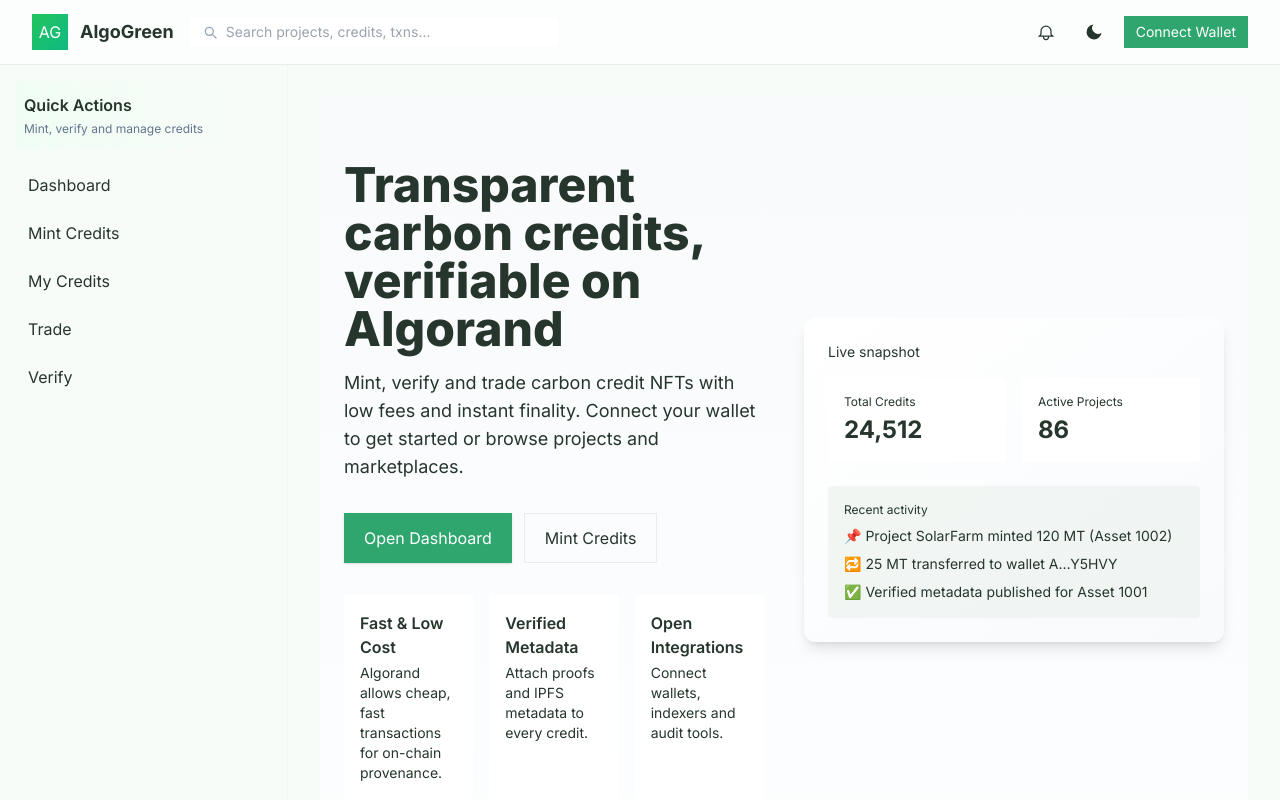
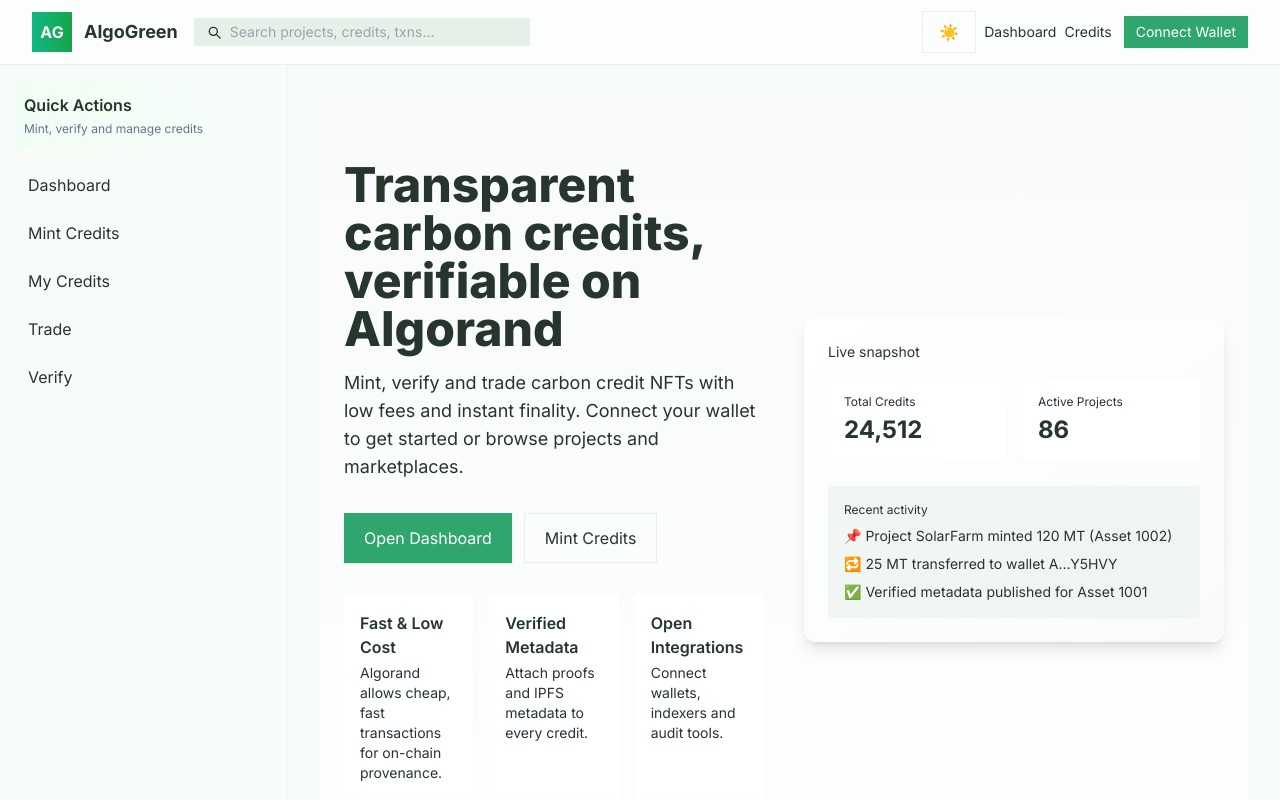
Before and after one commit to AdithyaPathakoti/AlgoGreen, a React (Vite) app: page / in a window 1280 px wide. Shown: the top 800 px of the page. Built offline with nearby package versions, Linux system fonts and the light colour scheme.

Commit message:
feat(Navbar): modernize navigation, responsive menu and theme toggle

```diff
--- a/client/components/Navbar.tsx
+++ b/client/components/Navbar.tsx
@@ -10,68 +10,52 @@ const Navbar: React.FC = () => {
   const { isDark, toggleTheme } = useTheme();
   const [query, setQuery] = useState("");
   const [menuOpen, setMenuOpen] = useState(false);
-  const [notifOpen, setNotifOpen] = useState(false);
 
   const handleWalletClick = async () => {
-    if (isConnected) {
-      disconnectWallet();
-    } else {
-      try {
-        await connectWallet();
-      } catch (error) {
-        console.error("Failed to connect wallet:", error);
-      }
-    }
+    if (isConnected) disconnectWallet();
+    else await connectWallet();
   };
 
   return (
-    <header className="sticky top-0 z-50 bg-card/60 backdrop-blur-sm border-b border-border">
+    <header className="sticky top-0 z-50 bg-white/60 backdrop-blur-sm border-b border-border">
       <div className="max-w-7xl mx-auto px-4 sm:px-6 lg:px-8">
         <div className="flex items-center justify-between h-16">
           <div className="flex items-center gap-4">
             <Link to="/" className="flex items-center gap-3">
-              <div className="w-9 h-9 rounded-lg bg-gradient-to-br from-green-500 to-emerald-500 flex items-center justify-center text-white">AG</div>
+              <div className="w-10 h-10 rounded-lg bg-gradient-to-r from-emerald-500 to-green-600 flex items-center justify-center text-white font-bold">AG</div>
               <span className="font-bold text-lg hidden sm:inline">AlgoGreen</span>
             </Link>
 
-            <div className="hidden md:flex items-center bg-input rounded-lg px-3 py-1 gap-2">
-              <svg className="w-4 h-4 text-slate-400" fill="none" stroke="currentColor" viewBox="0 0 24 24"><path strokeWidth={2} strokeLinecap="round" strokeLinejoin="round" d="M21 21l-4.35-4.35M17 11a6 6 0 11-12 0 6 6 0 0112 0z"/></svg>
+            <div className="hidden md:flex items-center bg-muted rounded-lg px-3 py-1 gap-2">
+              <svg className="w-4 h-4 text-muted-foreground" fill="none" stroke="currentColor" viewBox="0 0 24 24"><path strokeWidth={2} strokeLinecap="round" strokeLinejoin="round" d="M21 21l-4.35-4.35M17 11a6 6 0 11-12 0 6 6 0 0112 0z"/></svg>
               <input
                 value={query}
                 onChange={(e) => setQuery(e.target.value)}
                 placeholder="Search projects, credits, txns..."
-                className="bg-transparent outline-none text-sm w-80"
+                className="bg-transparent outline-none text-sm w-72"
               />
             </div>
           </div>
 
           <nav className="flex items-center gap-3">
-            <button onClick={() => setNotifOpen(!notifOpen)} aria-label="Notifications" className="p-2 rounded-md hover:bg-accent/10">
-              <svg className="w-5 h-5" viewBox="0 0 24 24" fill="none" stroke="currentColor"><path strokeWidth={1.5} d="M15 17h5l-1.405-1.405A2.032 2.032 0 0118 14.158V11a6 6 0 10-12 0v3.159c0 .538-.214 1.055-.595 1.436L4 17h5m6 0v1a3 3 0 11-6 0v-1m6 0H9"/></svg>
-            </button>
+            <div className="hidden sm:flex items-center gap-2">
+              <Button onClick={toggleTheme} variant="ghost" aria-label="Toggle theme">{isDark ? "🌙" : "☀️"}</Button>
+              <Link to="/dashboard" className="text-sm text-muted-foreground hover:text-foreground">Dashboard</Link>
+              <Link to="/credits" className="text-sm text-muted-foreground hover:text-foreground">Credits</Link>
+            </div>
 
-            <button onClick={toggleTheme} className="p-2 rounded-md hover:bg-accent/10" aria-label="Toggle theme">
-              {isDark ? (
-                <svg className="w-5 h-5" viewBox="0 0 24 24" fill="currentColor"><path d="M12 3v2"/><path d="M12 19v2"/><path d="M4.2 4.2l1.4 1.4"/><path d="M18.4 18.4l1.4 1.4"/><circle cx="12" cy="12" r="4"/></svg>
-              ) : (
-                <svg className="w-5 h-5" viewBox="0 0 24 24" fill="currentColor"><path d="M21 12.79A9 9 0 1111.21 3 7 7 0 0021 12.79z"/></svg>
-              )}
-            </button>
-
-            <div className="hidden sm:block">
+            <div className="flex items-center gap-3">
               <Button onClick={handleWalletClick} variant={isConnected ? "secondary" : "primary"} size="sm">
                 {isConnected ? formatAddress(address || "") : "Connect Wallet"}
               </Button>
             </div>
 
-            {/* Mobile menu */}
             <button onClick={() => setMenuOpen(!menuOpen)} className="p-2 rounded-md md:hidden">
               <svg className="w-6 h-6" viewBox="0 0 24 24" fill="none" stroke="currentColor"><path strokeWidth={2} strokeLinecap="round" strokeLinejoin="round" d="M4 6h16M4 12h16M4 18h16"/></svg>
             </button>
           </nav>
         </div>
 
-        {/* Mobile expanded menu */}
         {menuOpen && (
           <div className="md:hidden mt-2 pb-4 border-t border-border">
             <div className="flex flex-col gap-2 px-2">
```
